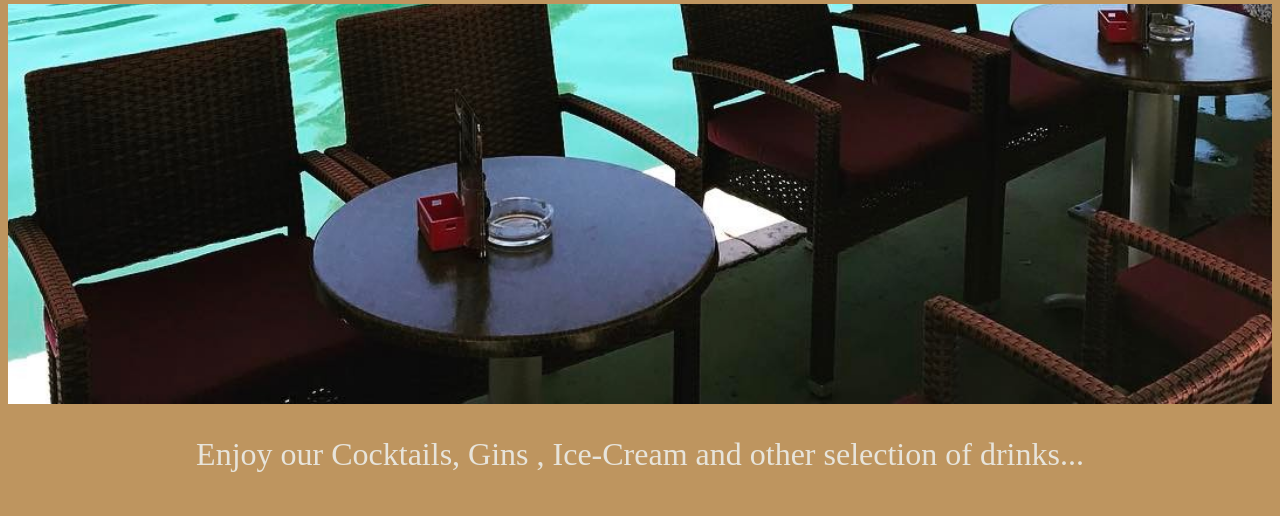
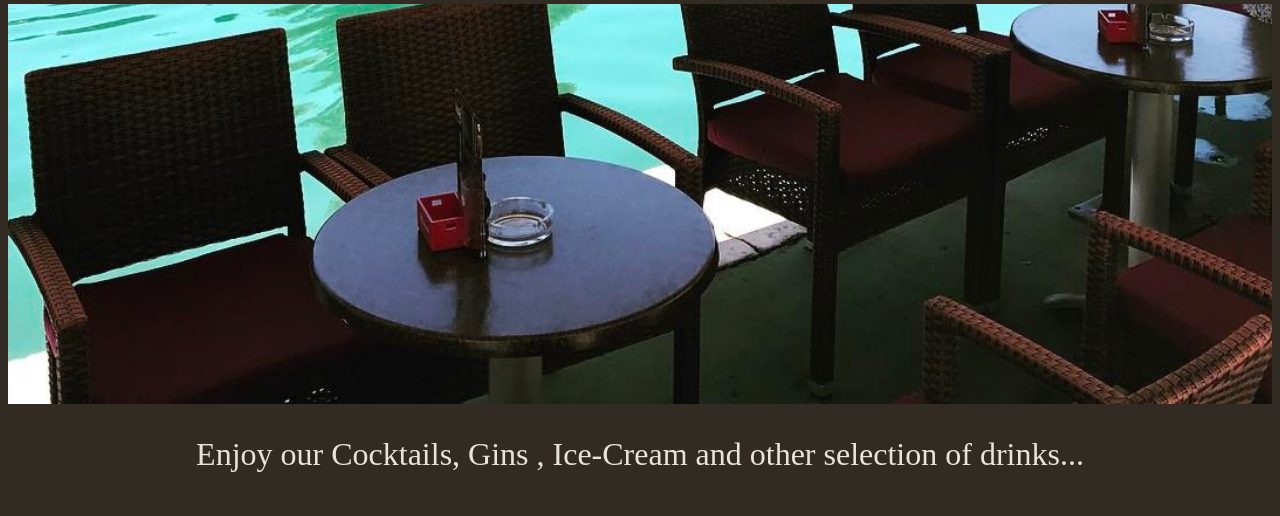
Before and after one commit to mirko369/Cakula, a plain HTML site: page index.html in a window 1280 px wide. Shown: the part 114-630 px from the top of the page. Drawn offline with Linux system fonts and the light colour scheme.

Commit message:
Update style.css

```diff
--- a/style.css
+++ b/style.css
@@ -1,5 +1,6 @@
 body {
-  background-color: rgb(190, 149, 95);
+  /* background-color: rgb(190, 149, 95); */
+  background-color: rgb(49, 43, 36);
   color: rgb(231, 228, 219);
   font-family: "Times New Roman";
 }
```
